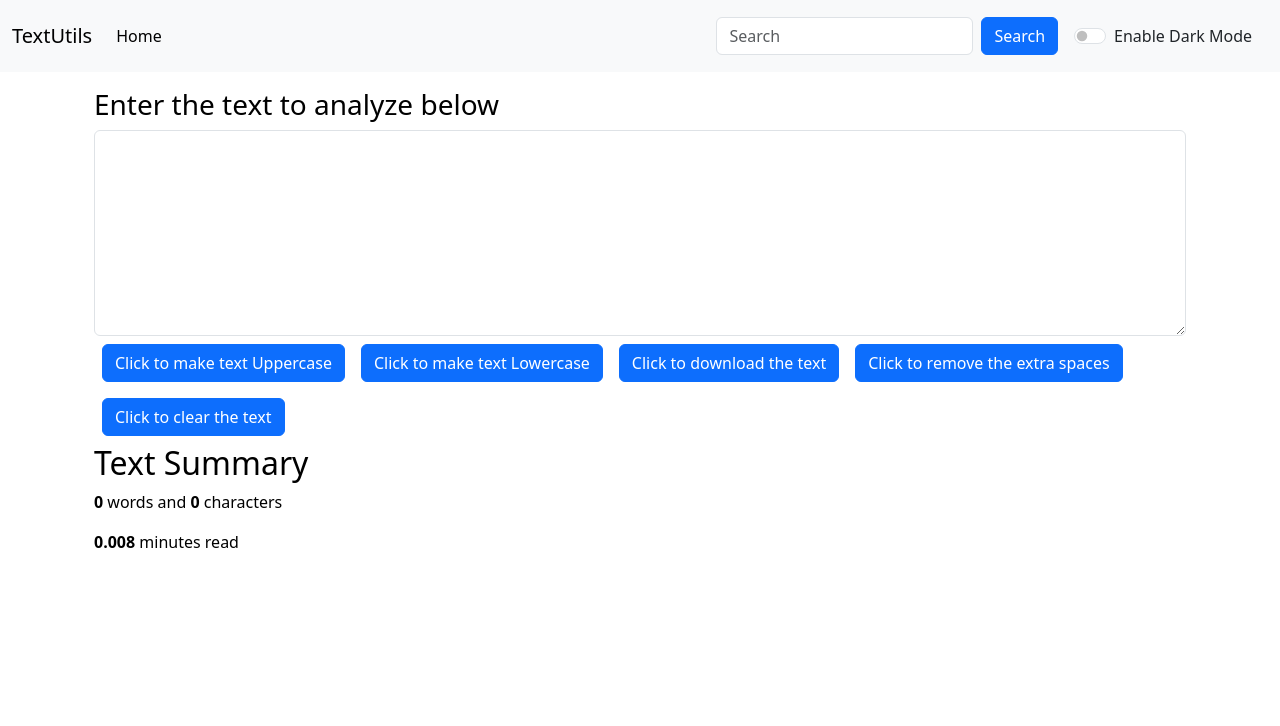
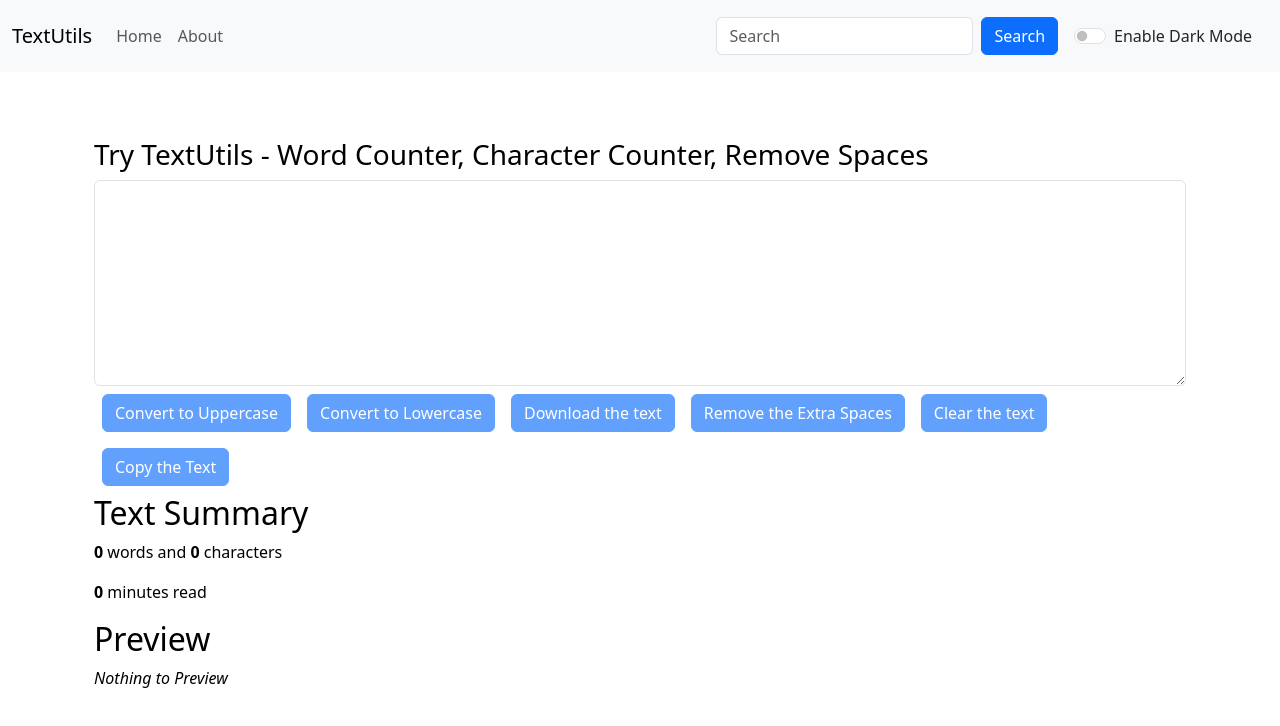
Before and after one commit to vishalreddy75/TextUtils-React, a React (Create React App) app: page / in a window 1280 px wide. Shown: the top 726 px of the page. Built offline with nearby package versions, Linux system fonts and the light colour scheme.

Commit message:
Final Commit

```diff
--- a/public/index.html
+++ b/public/index.html
@@ -7,7 +7,7 @@
     <meta name="theme-color" content="#000000" />
     <meta
       name="description"
-      content="TextUtils is a utility to analyze and manipualte the text in the way you want"
+      content="TextUtils is a Word and Character utility use to analyze and manipualte the text in the way you want, like converting Lowercase to Uppercase,Uppercase to Lowercase, copying the modified text, remove extra spaces"
     />
     <link rel="apple-touch-icon" href="%PUBLIC_URL%/favicon-16x16.png" />
     <!--
@@ -25,7 +25,7 @@
       Learn how to configure a non-root public URL by running `npm run build`.
     -->
     <link href="https://cdn.jsdelivr.net/npm/bootstrap@5.3.0-alpha1/dist/css/bootstrap.min.css" rel="stylesheet" integrity="sha384-GLhlTQ8iRABdZLl6O3oVMWSktQOp6b7In1Zl3/Jr59b6EGGoI1aFkw7cmDA6j6gD" crossorigin="anonymous">
-    <title>TextUtils</title>
+    <title>TextUtils | Lowercase to Uppercase | Uppercase to Lowercase | Remove Extra Spaces</title>
   </head>
   <body>
     <noscript>You need to enable JavaScript to run this app.</noscript>
--- a/src/App.js
+++ b/src/App.js
@@ -1,10 +1,10 @@
 import './App.css';
-//import About from './Components/About';
+import About from './Components/About';
 import Navbar from './Components/Navbar';
 import TextForm from './Components/TextForm';
 import React,{useState} from 'react'
 import Alert from './Components/Alert';
-//import {BrowserRouter as Router,Routes,Route} from 'react-router-dom';
+import {HashRouter as Router,Routes,Route} from 'react-router-dom';
 
 
 function App() {
@@ -14,13 +14,13 @@ function App() {
       setSwitch('light');
       document.body.style.backgroundColor = "#121212";
       showAlert("Dark Mode has been enabled","success");
-      document.title = 'TextUtils - Dark Mode'
+      //document.title = 'TextUtils - Dark Mode'
     }else{
       setMode('light');
       setSwitch('dark');
       document.body.style.backgroundColor = "white";
       showAlert("Light Mode has been enabled","success");
-      document.title = 'TextUtils - Light Mode'
+      //document.title = 'TextUtils - Light Mode'
     }
   }
   const showAlert = (message,type) =>{
@@ -37,17 +37,16 @@ function App() {
   const[alert,setalert] = useState(null);
   return (
     <>
+    <Router>
       <Navbar title="TextUtils" mode={Mode}  switch={Switch} togglemode={toggleMode} aboutText="About"/>
       <Alert alert={alert}/>
       <div className="container my-3">
-      <TextForm showalert={showAlert} heading="Enter the text to analyze below" mode={Mode}/>
-      {/*
         <Routes>
-          <Route exact path ='/About' element={<About mode={Mode} togglemode={toggleMode}/>}/>
-          <Route exact path = '/' element={<TextForm showalert={showAlert} heading="Enter the text to analyze below" mode={Mode}/>}/>
+          <Route exact path ='/About' element={<About mode={Mode}/>}/>
+          <Route exact path = '/' element={<TextForm showalert={showAlert} heading="Try TextUtils - Word Counter, Character Counter, Remove Spaces" mode={Mode}/>}/>
         </Routes>
-        */ }
       </div>
+      </Router>
     </>
   );
 }
--- a/src/Components/About.js
+++ b/src/Components/About.js
@@ -1,43 +1,41 @@
-import React, { useState } from 'react'
+import React from 'react'
 
 export default function About(props) {
-
-    const[modeButton , setmodeButton] = useState("Enable Dark Mode");
     return (
     <div>
         <div className="accordion" id="accordionExample">
-            <div className="accordion-item" style={{backgroundColor: props.mode === "light"?"white":"#121212",color:props.mode === "light"?"black":"white" }}>
+            <div className="accordion-item" >
                 <h2 className="accordion-header" id="headingOne">
                 <button style={{backgroundColor: props.mode === "light"?"white":"#121212",color:props.mode === "light"?"black":"white" }} className="accordion-button" type="button" data-bs-toggle="collapse" data-bs-target="#collapseOne" aria-expanded="true" aria-controls="collapseOne" >
                     Accordion Item #1
                 </button>
                 </h2>
                 <div id="collapseOne" className="accordion-collapse collapse show" aria-labelledby="headingOne" data-bs-parent="#accordionExample">
-                <div className="accordion-body">
+                <div className="accordion-body" style={{backgroundColor: props.mode === "light"?"white":"#121212",color:props.mode === "light"?"black":"white" }}>
                     <strong>This is the first item's accordion body.</strong> It is shown by default, until the collapse plugin adds the appropriate classes that we use to style each element. These classes control the overall appearance, as well as the showing and hiding via CSS transitions. You can modify any of this with custom CSS or overriding our default variables. It's also worth noting that just about any HTML can go within the <code>.accordion-body</code>, though the transition does limit overflow.
                 </div>
                 </div>
             </div>
-            <div className="accordion-item" style={{backgroundColor: props.mode === "light"?"white":"#121212",color:props.mode === "light"?"black":"white" }}>
+            <div className="accordion-item" >
                 <h2 className="accordion-header" id="headingTwo">
-                <button style={{backgroundColor: props.mode === "light"?"white":"#121212",color:props.mode === "light"?"black":"white" }} className="accordion-button collapsed" type="button" data-bs-toggle="collapse" data-bs-target="#collapseTwo" aria-expanded="false" aria-controls="collapseTwo" >
+                <button style={{backgroundColor: props.mode === "light"?"white":"#121212",color:props.mode === "light"?"black":"white" }}className="accordion-button collapsed" type="button" data-bs-toggle="collapse" data-bs-target="#collapseTwo" aria-expanded="false" aria-controls="collapseTwo" >
                     Accordion Item #2
                 </button>
                 </h2>
                 <div id="collapseTwo" className="accordion-collapse collapse" aria-labelledby="headingTwo" data-bs-parent="#accordionExample">
-                <div className="accordion-body">
+                <div className="accordion-body" style={{backgroundColor: props.mode === "light"?"white":"#121212",color:props.mode === "light"?"black":"white" }} >
                     <strong>This is the second item's accordion body.</strong> It is hidden by default, until the collapse plugin adds the appropriate classes that we use to style each element. These classes control the overall appearance, as well as the showing and hiding via CSS transitions. You can modify any of this with custom CSS or overriding our default variables. It's also worth noting that just about any HTML can go within the <code>.accordion-body</code>, though the transition does limit overflow.
                 </div>
                 </div>
             </div>
-            <div className="accordion-item" style={{backgroundColor: props.mode === "light"?"white":"#121212",color:props.mode === "light"?"black":"white" }} >
+            <div className="accordion-item" >
                 <h2 className="accordion-header" id="headingThree">
-                <button  style={{backgroundColor: props.mode === "light"?"white":"#121212",color:props.mode === "light"?"black":"white" }}  className="accordion-button collapsed" type="button" data-bs-toggle="collapse" data-bs-target="#collapseThree" aria-expanded="false" aria-controls="collapseThree" >
+                <button style={{backgroundColor: props.mode === "light"?"white":"#121212",color:props.mode === "light"?"black":"white" }} className="accordion-button collapsed" type="button" data-bs-toggle="collapse" data-bs-target="#collapseThree" aria-expanded="false" aria-controls="collapseThree" >
                     Accordion Item #3
                 </button>
                 </h2>
                 <div id="collapseThree" className="accordion-collapse collapse" aria-labelledby="headingThree" data-bs-parent="#accordionExample">
-                <div className="accordion-body">
+                <div className="accordion-body" style={{backgroundColor: props.mode === "light"?"white":"#121212",color:props.mode === "light"?"black":"white" }}>
                     <strong>This is the third item's accordion body.</strong> It is hidden by default, until the collapse plugin adds the appropriate classes that we use to style each element. These classes control the overall appearance, as well as the showing and hiding via CSS transitions. You can modify any of this with custom CSS or overriding our default variables. It's also worth noting that just about any HTML can go within the <code>.accordion-body</code>, though the transition does limit overflow.
                 </div>
                 </div>
--- a/src/Components/Alert.js
+++ b/src/Components/Alert.js
@@ -5,8 +5,10 @@ export default function Alert(props) {
         return lower.charAt(0).toUpperCase()+lower.slice(1);
     }
   return (
-    props.alert && <div className={`alert alert-${props.alert.type} alert-dismissible fade show`} role="alert">
+    <div style={{height:'50px'}}>
+    {props.alert && <div className={`alert alert-${props.alert.type} alert-dismissible fade show`} role="alert">
         <strong>{capitalize(props.alert.type)}: </strong>{props.alert.message}
+    </div>}
     </div>
   )
 }
--- a/src/Components/Navbar.js
+++ b/src/Components/Navbar.js
@@ -1,27 +1,26 @@
 import React from 'react'
 import PropTypes from 'prop-types'
-//import { Link } from 'react-router-dom'
+import { Link } from 'react-router-dom'
 
 export default function Navbar(props) {
   return (
     <nav className={`navbar navbar-${props.mode} bg-${props.mode} navbar-expand`}>
       <div className="container-fluid">
-        {/*<Link className="navbar-brand" to="/">{props.title}</Link> */}
-        <a className="navbar-brand" href="#">{props.title}</a>
+        <Link className="navbar-brand" to="/">{props.title}</Link>
+        {/*<a className="navbar-brand" href="#">{props.title}</a> */}
         <button className="navbar-toggler" type="button" data-bs-toggle="collapse" data-bs-target="#navbarSupportedContent" aria-controls="navbarSupportedContent" aria-expanded="false" aria-label="Toggle navigation">
           <span className="navbar-toggler-icon"></span>
         </button>
         <div className="collapse navbar-collapse" id="navbarSupportedContent">
           <ul className="navbar-nav me-auto mb-2 mb-lg-0">
             <li className="nav-item">
-              {/*<Link className="nav-link active" aria-current="page" to="/">Home</Link> */}
-              <a className="nav-link active" aria-current="page" href="#">Home</a>
+              <Link className="nav-link" aria-current="page" to="/">Home</Link>
+              {/*<a className="nav-link active" aria-current="page" href="#">Home</a> */}
             </li>
-            {/*
             <li className="nav-item">
               <Link className="nav-link" to="/About">{props.aboutText}</Link>
-              <a className="nav-link" href="/About">{props.aboutText}</a>
-            </li>*/}
+              {/*<a className="nav-link" href="/About">{props.aboutText}</a> */}
+            </li>
           </ul>
           <form className="d-flex" role="search">
             <input className="form-control me-2" type="search" placeholder="Search" aria-label="Search"/>
--- a/src/Components/TextForm.js
+++ b/src/Components/TextForm.js
@@ -16,16 +16,22 @@ export default function TextForm(props) {
     props.showalert("Converted to Lowercase","success");
   }
   const handleDownloadClick = () =>{
-    if(text.length > 0){
+    //if(text.length > 0){
     const element = document.createElement("a");
     const file = new Blob([text], {type: 'text/plain'});
     element.href = URL.createObjectURL(file);
     element.download = "text.txt";
     document.body.appendChild(element);
     element.click();
-    }else{
+    //}
+    /*else{
       props.showalert("First enter some text to download","warning");
+    }*/
+
   }
+  const copyText = () => {
+    navigator.clipboard.writeText(text);
+    props.showalert("Copied to Clipboard","success");
 
   }
   const RemoveSpacesClick = () =>{
@@ -42,19 +48,21 @@ export default function TextForm(props) {
   return (
     <>
       <div className="container" style={{color: props.mode === "light"?"black":"white"}}>
-          <h3>{props.heading}</h3>
+          <h3 className = "mb-2">{props.heading}</h3>
           <textarea className="form-control" id="mytext" rows="8" style={{backgroundColor: props.mode === "light"?"white":"#121212",color:props.mode === "light"?"black":"white" }}value={text} onChange={handleOnChange}></textarea>
-          <div className="btn btn-primary  m-2" onClick={handleUpClick}>Click to make text Uppercase</div>
-          <div className="btn btn-primary  m-2" onClick={handleLowClick}>Click to make text Lowercase</div>
-          <div className="btn btn-primary  m-2" onClick={handleDownloadClick}>Click to download the text</div>
-          <div className="btn btn-primary  m-2" onClick={RemoveSpacesClick}>Click to remove the extra spaces</div>
-          <div className="btn btn-primary  m-2" onClick={clearText}>Click to clear the text</div>
+          <button disabled={text.length === 0} className="btn btn-primary  m-2" onClick={handleUpClick}>Convert to Uppercase</button>
+          <button disabled={text.length === 0} className="btn btn-primary  m-2" onClick={handleLowClick}>Convert to Lowercase</button>
+          <button disabled={text.length === 0} className="btn btn-primary  m-2" onClick={handleDownloadClick}>Download the text</button>
+          <button disabled={text.length === 0} className="btn btn-primary  m-2" onClick={RemoveSpacesClick}>Remove the Extra Spaces</button>
+          <button disabled={text.length === 0} className="btn btn-primary  m-2" onClick={clearText}>Clear the text</button>
+          <button disabled={text.length === 0} className="btn btn-primary  m-2" onClick={copyText}>Copy the Text</button>
       </div>
       <div className="container" style={{color: props.mode === "light"?"black":"white"}}>
         <h2>Text Summary</h2>
-        <p><b>{(text.split(' ').filter((element) => {return element.length !== 0})).length}</b> words and <b>{text.length}</b> characters</p>
-        <p><b>{text.split(' ').length * 0.008}</b> minutes read</p>
-        <p><b><em>{text}</em></b></p>
+        <p><b>{(text.split(/\s+/).filter((element) => {return element.length !== 0})).length}</b> words and <b>{text.length}</b> characters</p>
+        <p><b>{(text.split(/\s+/).filter((element) => {return element.length !== 0})).length * 0.008}</b> minutes read</p>
+        <h2>Preview</h2>
+        <p><em>{text.length > 0?text:"Nothing to Preview"}</em></p>
       </div>
     </>
 
```
Lines whose indentation alone changed are shown as unchanged.
